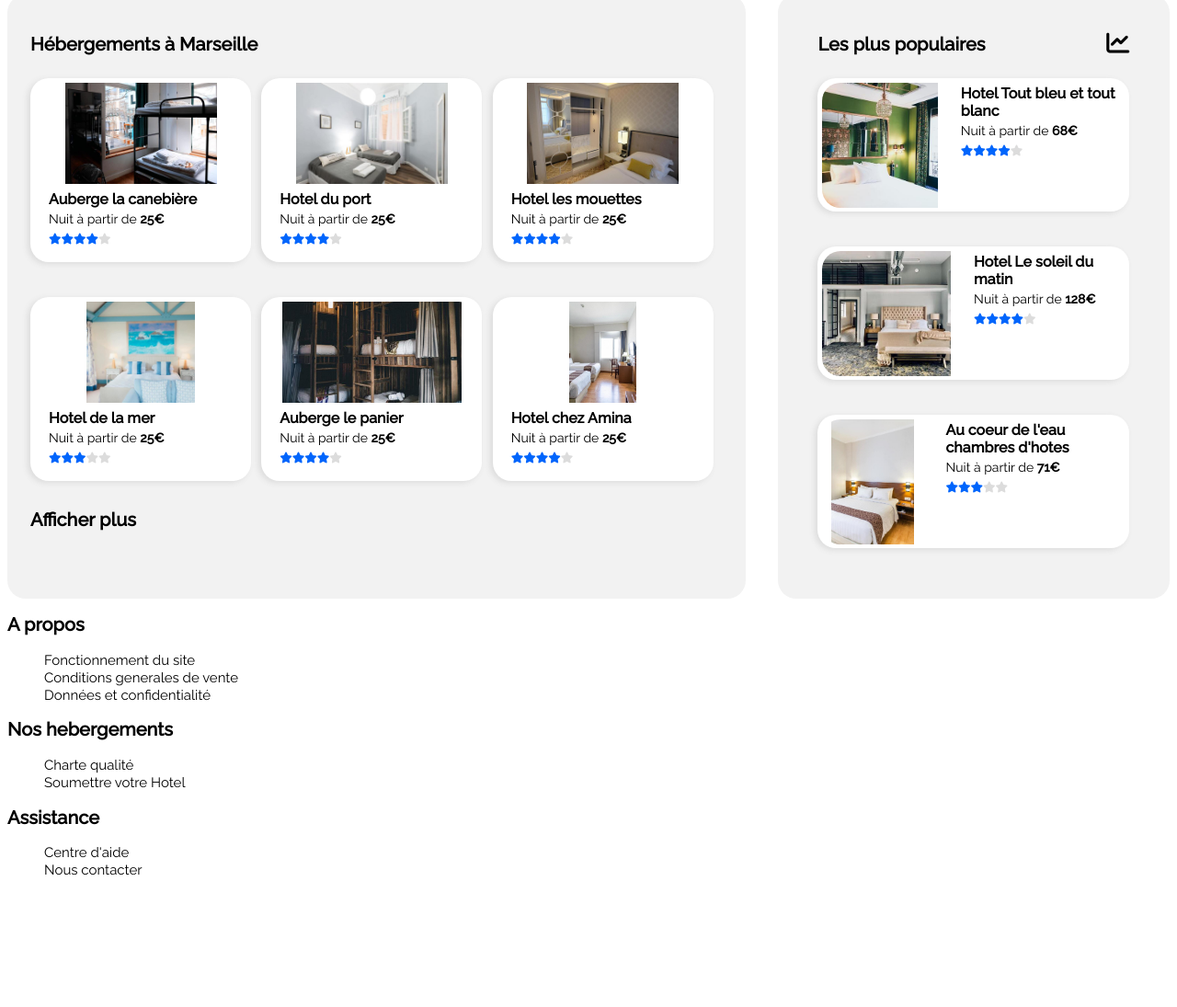
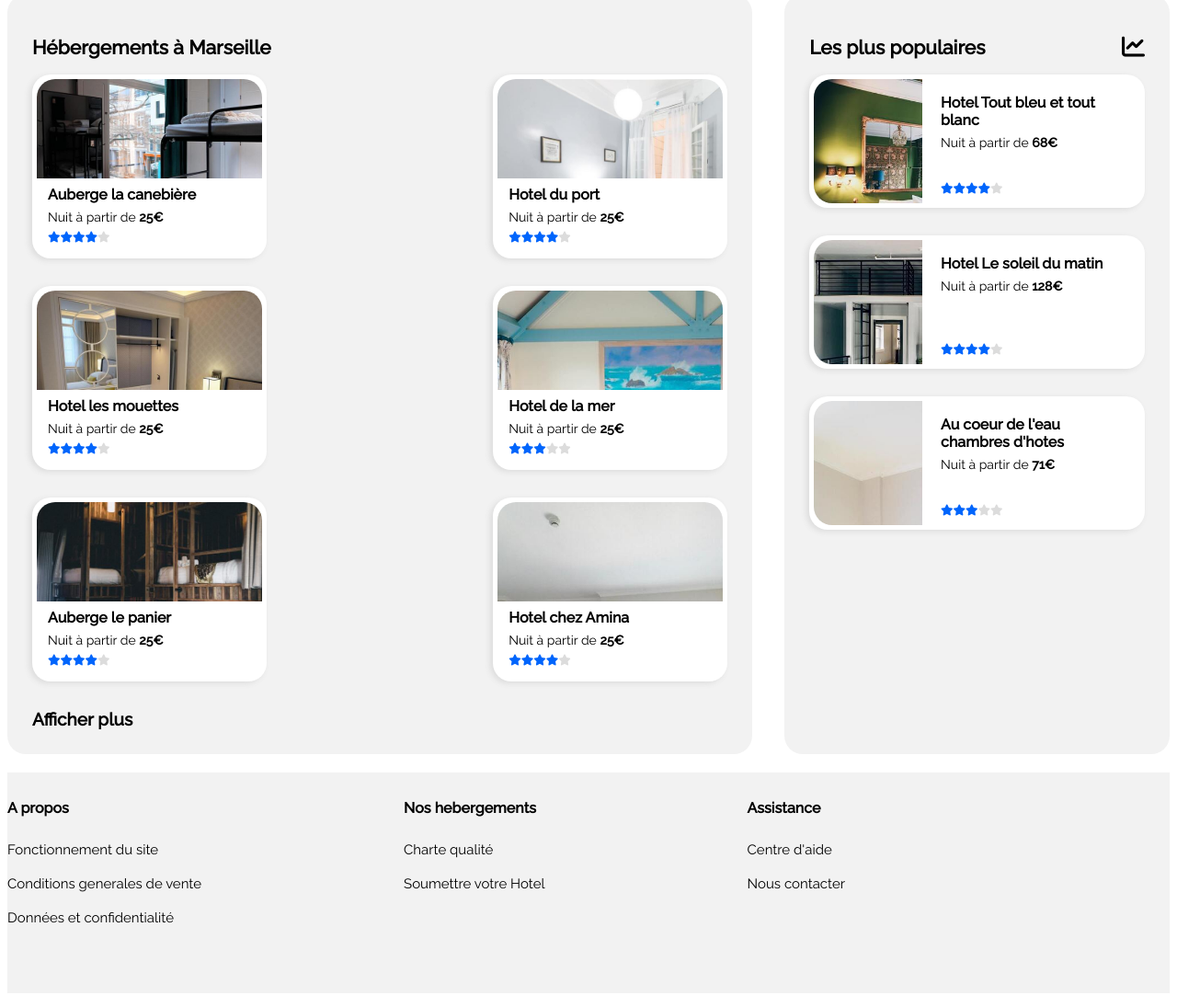
Before and after one commit to jeremiegr/Projet2, a plain HTML site: page booki.html in a window 1280 px wide. Shown: the part 440-1535 px from the top of the page at 92% size. Before the commit the page ends 1411 px from the top, so only its background shows below. Drawn offline with Linux system fonts and the light colour scheme; files whose address does not match are found by name.

Commit message:
clean html css correction bug aside integration footer

```diff
--- a/booki.html
+++ b/booki.html
@@ -15,7 +15,7 @@
                 <nav>
                     <ul>
                         <li class="nav_liens nav_actif"><a href="#" class="a_navigation" >Hébergements</a></li>
-                        <li class="nav_liens"><a href="#" >Activités</a></li>
+                        <li class="nav_liens nav_inactif"><a href="#" >Activités</a></li>
                     </ul>
                 </nav>
             </header>
@@ -25,12 +25,10 @@
                     <h1>Trouvez votre hébergement pour des vacances de reve</h1>
                     <p>En plein centre ville ou en pleine nature</p>
                 </div>
-                <form method="post" action="formulaire.php">
-                    <div class="formulaire">
-                        <label for="recherche"><i class="fas fa-map-marker-alt"></i></label>
-                        <div id="champs"><input  type="search" name="recherche" id="recherche" placeholder="Marseille, France"/></div>
-                        <div id="bouton"><input type="submit" value="Rechercher"/></div>
-                    </div>
+                <form method="post" action="formulaire.php" class="formulaire">
+                    <label for="recherche"><i class="fas fa-map-marker-alt"></i></label>
+                    <div id="champs"><input  type="search" name="recherche" id="recherche" placeholder="Marseille, France"/></div>
+                    <button id="bouton">Rechercher</button>
                 </form>
                 <div id="filtre">
                     <h3>Filtres</h3>
@@ -189,7 +187,7 @@
                             </a>
                         </div>
                     </div>
-                    <h2 class="affichage">Afficher plus</h2>
+                    <a href="#"><p class="affichage"><strong>Afficher plus</strong></p></a>
                 </article>
                 <aside class="partie">
                     <div id="aside_titre">
@@ -204,9 +202,9 @@
                                         <img src="images/hebergements/4_small/emile-guillemot-Bj_rcSC5XfE-unsplash.jpg" alt="un interieur d'habitation"/>
                                     </div>
                                     <div class="vignettes_infos">
-                                        <h3>Hotel Tout bleu et tout blanc</h3>
-                                        <p>Nuit à partir de <strong>68€</strong></p>
-                                        <div class="etoiles">
+                                        <h3 class="haut">Hotel Tout bleu et tout blanc</h3>
+                                        <p class="haut">Nuit à partir de <strong>68€</strong></p>
+                                        <div class="etoiles bas">
                                             <i class="fas fa-star"></i>
                                             <i class="fas fa-star"></i>
                                             <i class="fas fa-star"></i>
@@ -224,9 +222,9 @@
                                         <img src="images/hebergements/4_small/aw-creative-VGs8z60yT2c-unsplash.jpg" alt="un interieur d'habitation"/>
                                     </div>
                                     <div class="vignettes_infos">
-                                        <h3>Hotel Le soleil du matin</h3>
-                                        <p>Nuit à partir de <strong>128€</strong></p>
-                                        <div class="etoiles">
+                                        <h3 class="haut">Hotel Le soleil du matin</h3>
+                                        <p class="haut">Nuit à partir de <strong>128€</strong></p>
+                                        <div class="etoiles bas">
                                             <i class="fas fa-star"></i>
                                             <i class="fas fa-star"></i>
                                             <i class="fas fa-star"></i>
@@ -244,9 +242,9 @@
                                         <img src="images/hebergements/4_small/febrian-zakaria-sjvU0THccQA-unsplash.jpg" alt="un interieur d'habitation"/>
                                     </div>
                                     <div class="vignettes_infos">
-                                        <h3>Au coeur de l'eau chambres d'hotes</h3>
-                                        <p>Nuit à partir de <strong>71€</strong></p>
-                                        <div class="etoiles">
+                                        <h3 class="haut">Au coeur de l'eau chambres d'hotes</h3>
+                                        <p class="haut">Nuit à partir de <strong>71€</strong></p>
+                                        <div class="etoiles bas">
                                             <i class="fas fa-star"></i>
                                             <i class="fas fa-star"></i>
                                             <i class="fas fa-star"></i>
--- a/stylebooki.css
+++ b/stylebooki.css
@@ -9,7 +9,8 @@ body
 #main_body
 {
     max-width: 1300px;
-    margin: auto;
+    margin-left: auto;
+    margin-right: auto;
     /* margin-top: 20px; */
 }
 
@@ -94,6 +95,11 @@ header ul
     border-top: 2px solid #0065FC ;
 }
 
+.nav_inactif:hover
+{
+    text-decoration: underline;
+}
+
 .nav_liens
 {
     padding-top: 30px;
@@ -132,16 +138,12 @@ header ul
 
 /*style formulaire*/
 
-#recherche form
+
+.formulaire
 {
     display: flex;
     height: 50px;
     margin: 20px auto 20px 0px;
-}
-
-.formulaire
-{
-    display: flex;
 }
 
 .formulaire label
@@ -167,7 +169,15 @@ header ul
 {
     display: flex;
     justify-content: center;
+    align-items: center;
     width: 120px;
+    font-weight: bold;
+    font-size: 17px;
+    /* width: 100%; */
+    border: none;
+    background-color: #0065FC;
+    border-radius: 0px 13px 13px 0px;
+    color: white;
 }
 
 
@@ -177,21 +187,8 @@ header ul
     padding-left: 10px;
     font-weight: bold;
     font-size: 17px;
-    max-width: 100%;
+    width: 100%;
 }
-
-.formulaire input[type="submit"]
-{
-    font-weight: bold;
-    font-size: 17px;
-    width: 100%;
-    border: none;
-    background-color: #0065FC;
-    border-radius: 0px 13px 13px 0px;
-    color: white;
-}
-
-
 
 
 /*style barre de filtres*/
@@ -315,15 +312,20 @@ main
     background-color: #F2F2F2;
     /*padding: 25px 20px 20px 35px;*/
     border-radius: 20px;
-    padding: 25px;
+    padding: 27px;
     display: flex;
     flex-direction: column;
 }
 
+.sous_titre
+{
+    font-size: 21px;
+}
+
 article
 {
-    flex: 2;
-    width: 66%;
+    flex: 2.15;
+    /* width: 80%; */
     margin-right: 35px;
 
 }
@@ -332,24 +334,37 @@ article
 {
     display: flex;
     justify-content: space-between;
-    align-items: center;
+    /* align-items: center; */
     flex-wrap: wrap;
 }
 
 .vignettes
 {
     background-color: white;
-    width: 240px;
+    width: 255px;
     height: 200px;
-    margin: 8px 10px 30px 0px;
+    /* margin: 8px 10px 30px 0px; */
+    margin-bottom: 30px;
     border-radius: 20px;
     box-shadow: -3px 2px 6px #Dcdcdc;
 }
 
+.vignettes_conteneur
+{
+    display: flex;
+    flex-direction: column;
+    /* background-color: crimson; */
+    height: 100%;
+    width: 100%;
+    border-radius: 20px;
+    /* width: 240px; */
+    /* height: 200px; */
+}
+
 .vignettes_image
 {
-    display: flex;
-    justify-content: center;
+    /* display: flex; */
+    /* justify-content: center; */
     height: 110px;
     overflow: hidden;
     margin: 5px 5px 0px 5px;
@@ -357,37 +372,50 @@ article
 }
 .vignettes img
 {
-    max-width: 250px;
+    max-width: 300px;
     height: auto;
 }
 
 .vignettes_infos
 {
-    display: flex;
-    flex-direction: column;
-    padding: 5px 5px 5px 20px;
+    /* display: flex; */
+    /* flex-direction: column; */
+    padding: 2px 2px 2px 17px;
+    height: 85px;
+    /* display: flex;  */
+    /* flex-direction: column; */
+    /* justify-content: space-around;  */
+     /* justify-content: first baseline; */
     border-radius: 0 0 20px 20px;
-    height: 80px;
+    /* height: 100%; */
+    /* background-color: brown;  */
+    /* height: 80px; */
 }
 
 .vignettes h3
 {
     font-size: 16px;
-    margin-top: 2px;
-    margin-bottom: 4px;
+    /* background-color: beige;  */
+    margin: 6px 0 0 0;
+    /* margin-top: 2px; */
+    /* margin-bottom: 4px; */
 }
 
 .vignettes p
 {
     font-size: 14px;
-    margin-top: 0px;
-    margin-bottom: 8px;
+    /* background-color: blue; */
+    margin: 7px 0 0 0;
+    /* margin-top: 0px; */
+    /* margin-bottom: 8px;    */
 }
 
 .etoiles
 {
-    margin-top: 0px;
+    /* margin-top: 0px; */
     display: flex;
+    /* background-color: blueviolet; */
+    margin: 8px 0 0 0;
 }
 
 .fa-star
@@ -403,15 +431,16 @@ article
 
 .affichage
 {
-    margin-top: 0px;
+    margin: 0;
+    font-size: 19px;
 }
 
 /*style aside*/
 
 aside
 {
-    flex: 1;
-    width: 32%;
+    flex: 0.85;
+    /* width: 30%; */
     display: flex;
     flex-direction: column;
     align-items: center;
@@ -422,7 +451,7 @@ aside
     display: flex;
     justify-content: space-between;
     align-items: center;
-    width: 90%;
+    width: 100%;
 }
 
 .fa-chart-line
@@ -432,18 +461,12 @@ aside
 
 #populaires
 {
-    width: 90%;
-    height: 100%;
+    /* width: 90%; */
+    /* height: 100%; */
     display: flex;
     flex-direction: column;
     justify-content: space-between;
     padding: 0;
-}
-
-
-aside .vignettes_conteneur
-{
-    display: flex;
 }
 
 aside .vignettes
@@ -453,15 +476,93 @@ aside .vignettes
 
 }
 
+aside .vignettes_conteneur
+{
+    flex-direction: row;
+    /* background-color: crimson; */
+}
+
 aside .vignettes_image
 {
     border-radius: 20px 0 0 20px;
-    width: 150px;
-    height: 136px;
+    width: 230px;
+    height: 135px;
+    /* height: 136px; */
+}
+
+aside .vignettes_infos
+{
+    /* display: flex; */
+    /* flex-direction: column; */
+    padding: 15px 35px 15px 15px;
+    width: 100%;
+    height: 115px;
+    /* background-color: cyan; */
+    /* height: 85px; */
+    /* display: flex;  */
+    /* flex-direction: column; */
+    /* justify-content: space-around;  */
+     /* justify-content: first baseline; */
+    border-radius: 0 20px 20px 0;
+    display: flex;
+    flex-direction: column;
+    /* height: 100%; */
+    /* background-color: brown;  */
+    /* height: 80px; */
+}
+
+.bas
+{
+    margin-top: auto;
 }
 
 aside img
 {
-    max-width: 500px;
-    height: auto;
+    /* max-width: 500px; */
+    /* height: auto; */
 }
+
+
+/* style footer */
+
+footer
+{
+    height: 240px;
+    background-color: #F2F2F2;
+    display: flex;
+    /* justify-content: space-between; */
+    align-items: center;
+    margin-top: 20px;
+}
+
+footer h2
+{
+    font-size: 16px;
+}
+
+.footer_section
+{
+    margin-right: 220px;
+    padding-top: 30px;
+    height: 100%;
+    /* background-color: cyan; */
+}
+
+.footer_section ul
+{
+    padding-left: 0;
+    padding-top: 10px;
+    display: flex;
+    flex-direction: column;
+    /* background-color: darkblue; */
+}
+
+.footer_section li
+{
+    margin-bottom: 18px;
+}
+
+.footer_section li:hover
+{
+    text-decoration: underline;
+}
```
